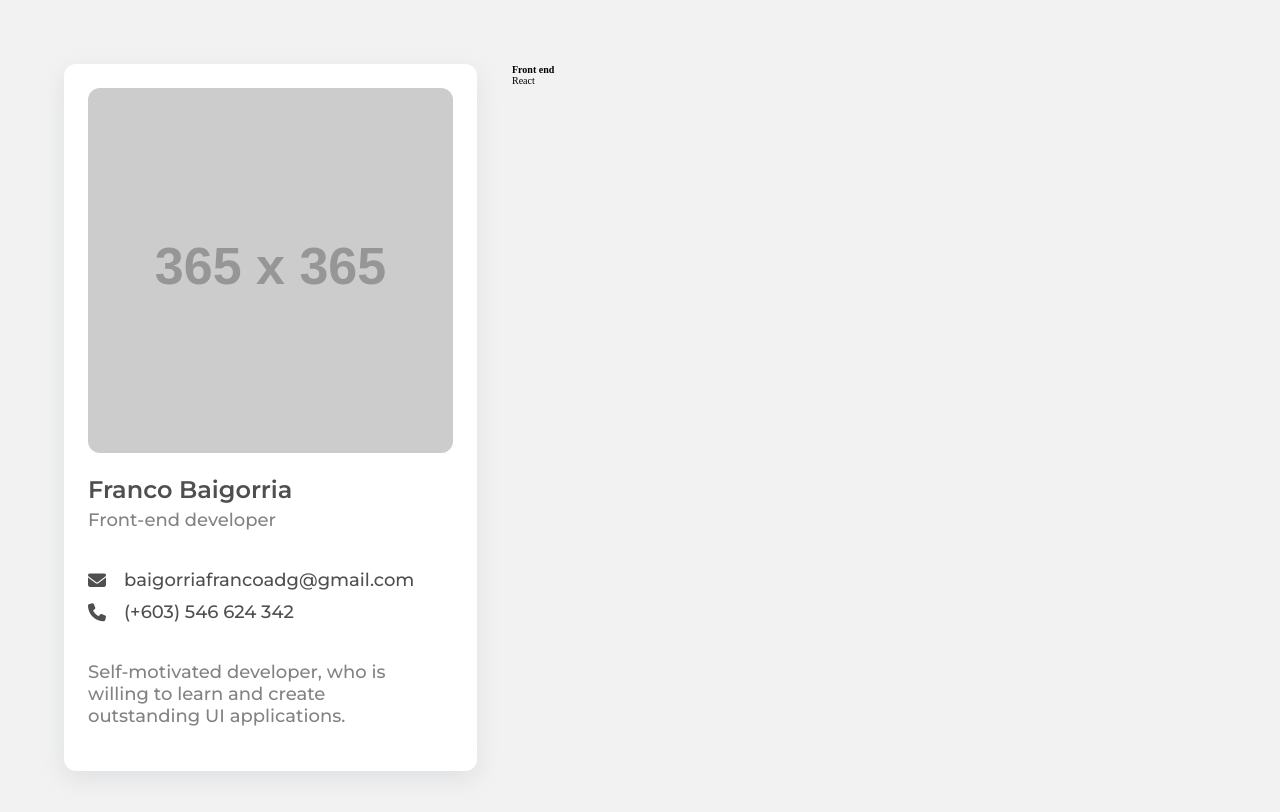
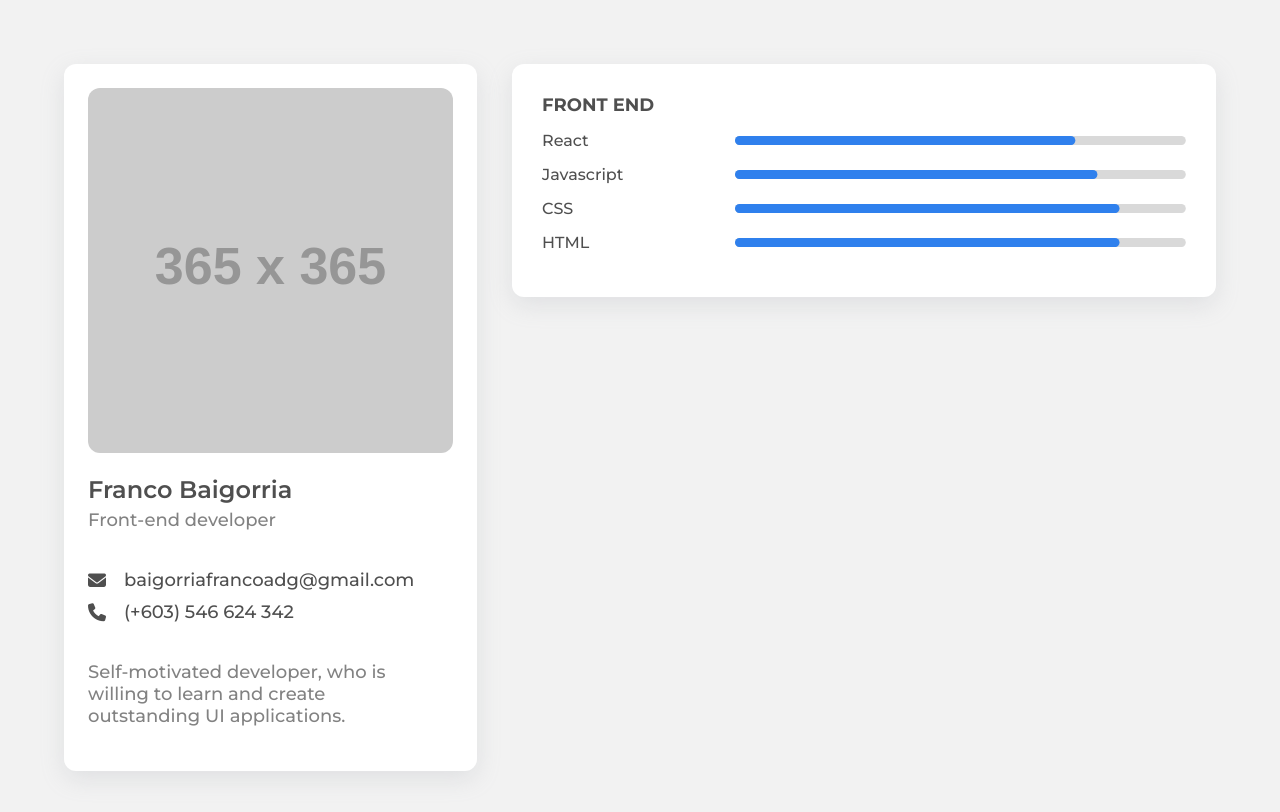
Before and after one commit to FrancoBaig/portfolio, a React (Create React App) app: page / in a window 1280 px wide. Shown: the top 812 px of the page. Built offline with nearby package versions, Linux system fonts and the light colour scheme.

Commit message:
skills card

```diff
--- a/package.json
+++ b/package.json
@@ -6,6 +6,7 @@
     "@testing-library/jest-dom": "^5.16.4",
     "@testing-library/react": "^13.2.0",
     "@testing-library/user-event": "^13.5.0",
+    "rc-progress": "^3.3.3",
     "react": "^18.1.0",
     "react-dom": "^18.1.0",
     "react-scripts": "5.0.1",
--- a/src/App.css
+++ b/src/App.css
@@ -87,3 +87,35 @@
     gap: 1.8rem;
     margin: 1rem 0;
 }
+
+/* Skills card */
+.skills {
+    padding: 3rem;
+    width: 100%;
+    height: fit-content;
+    background-color: var(--clr-white);
+    border-radius: var(--border-radius);
+    box-shadow: var(--box-shadow);
+}
+
+.skills__title {
+    font-family: var(--ff-primary);
+    font-size: 1.8rem;
+    font-weight: 700;
+    color: var(--clr-grey);
+    text-transform: uppercase;
+}
+
+.skills__item {
+    display: grid;
+    grid-template-columns: 30% 70%;
+    align-items: center;
+    margin: 1.5rem 0;
+}
+
+.skills__text {
+    font-family: var(--ff-primary);
+    font-size: 1.6rem;
+    font-weight: 500;
+    color: var(--clr-grey);
+}
--- a/src/components/SkillsCard.js
+++ b/src/components/SkillsCard.js
@@ -1,17 +1,44 @@
-import React from "react"
+import React from "react";
+import { Line } from "rc-progress";
+
+const skills = [
+    {
+        title: "React",
+        percent: 75
+    },
+    {
+        title: "Javascript",
+        percent: 80
+    },
+    {
+        title: "CSS",
+        percent: 85
+    },
+    {
+        title: "HTML",
+        percent: 85
+    }
+];
 
 function SkillsCards() {
     return (
         <div className="skills">
             <h4 className="skills__title">Front end</h4>
             <div className="skills__items">
-                <div className="skills__item">
-                    <p className="skills__text">React</p>
-                    <div className="progress-bar"></div>
-                </div>
+                {skills.map((elem) => (
+                    <div className="skills__item" key={elem.title}>
+                        <p className="skills__text">{elem.title}</p>
+                        <Line
+                            percent={elem.percent}
+                            strokeWidth={2}
+                            trailWidth={2}
+                            strokeColor="#2F80ED"
+                        />
+                    </div>
+                ))}
             </div>
         </div>
-    )
+    );
 }
 
-export default SkillsCards
+export default SkillsCards;
```
Also changed, not shown: 1 other file (tests, documents, lock files or other folders).
